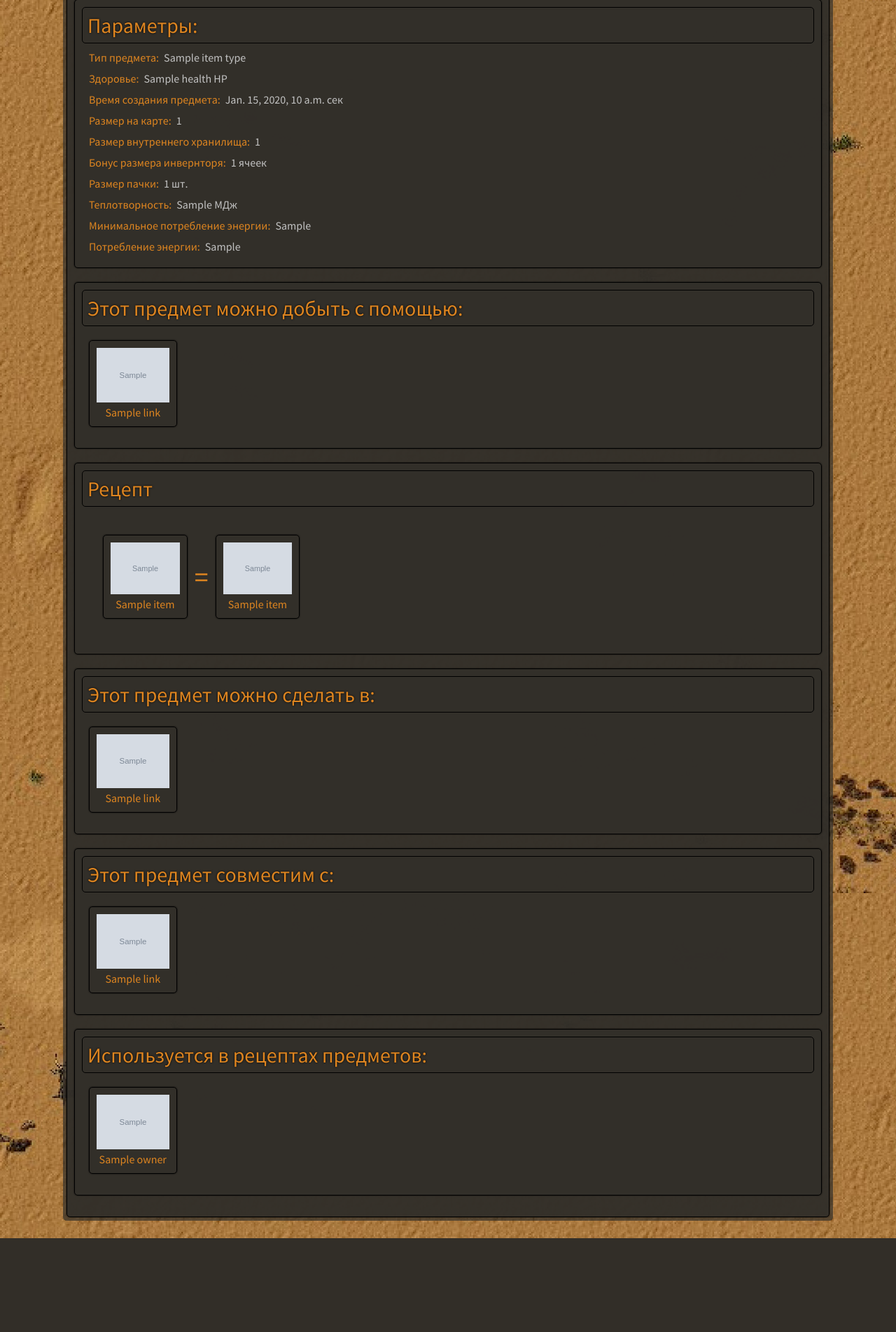
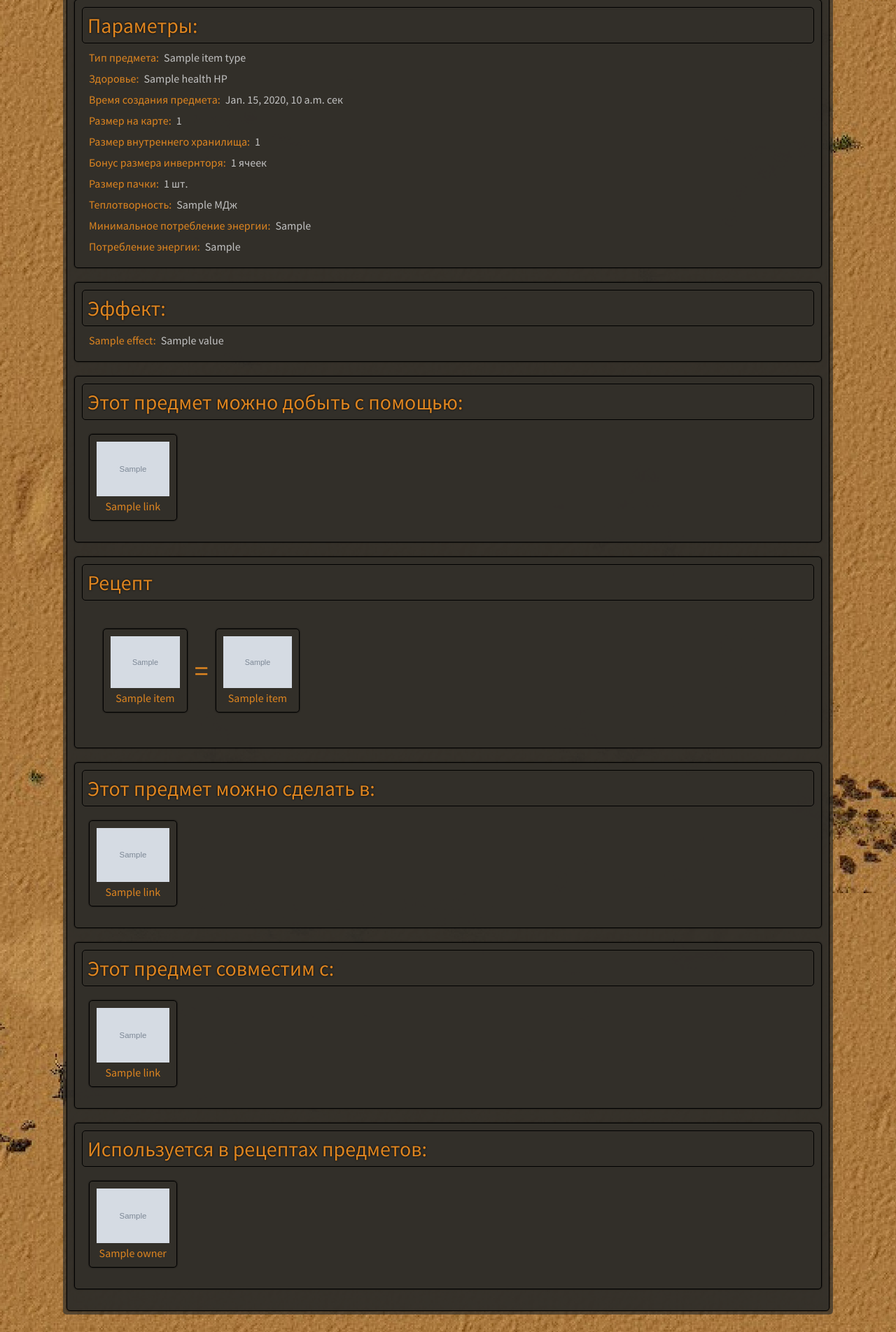
Before and after one commit to Dartamid/pof, a Django app: template poweroffactorio/items/templates/ItemDetailPage.html in a window 1280 px wide. Shown: the part 797-2700 px from the top of the page at 70% size. Before the commit the page ends 2566 px from the top, so only its background shows below. Run offline with Django 4.2, Linux system fonts and the light colour scheme; the template is opened without the code that fills it: most values are stand-ins (such as "Sample title", 1, 10 or a date in 2020); grey boxes marked "Sample" are stand-in pictures; some libraries are stand-ins or nearby versions.

Commit message:
add effects

```diff
--- a/poweroffactorio/items/templates/ItemDetailPage.html
+++ b/poweroffactorio/items/templates/ItemDetailPage.html
@@ -31,6 +31,14 @@
                 {% if item.min_power_cons %}<div class="parametr"><p> Минимальное потребление энергии: </p> {{ item.min_power_cons }} </div>{% endif %}
                 {% if item.power_consumption %}<div class="parametr"><p> Потребление энергии: </p> {{ item.power_consumption }} </div>{% endif %}
             </div>
+            {% if item.requiredFor.all|length > 0 %}
+            <div class="box">
+                <div class="type_name">{% if item.effects.all|length > 1%} Эффекты: {% else %} Эффект: {% endif %}</div>
+                {% for effect in item.effects %}
+                <div class="parametr"><p> {{ effect.name }}: </p> {{ effect.value }} </div>
+                {% endfor %}
+            </div>
+            {% endif %}
             {% if item.linked.getters.all|length > 0 %}
             <div class="box">
                 <div class="type_name"> Этот предмет можно добыть с помощью:</div>
```
